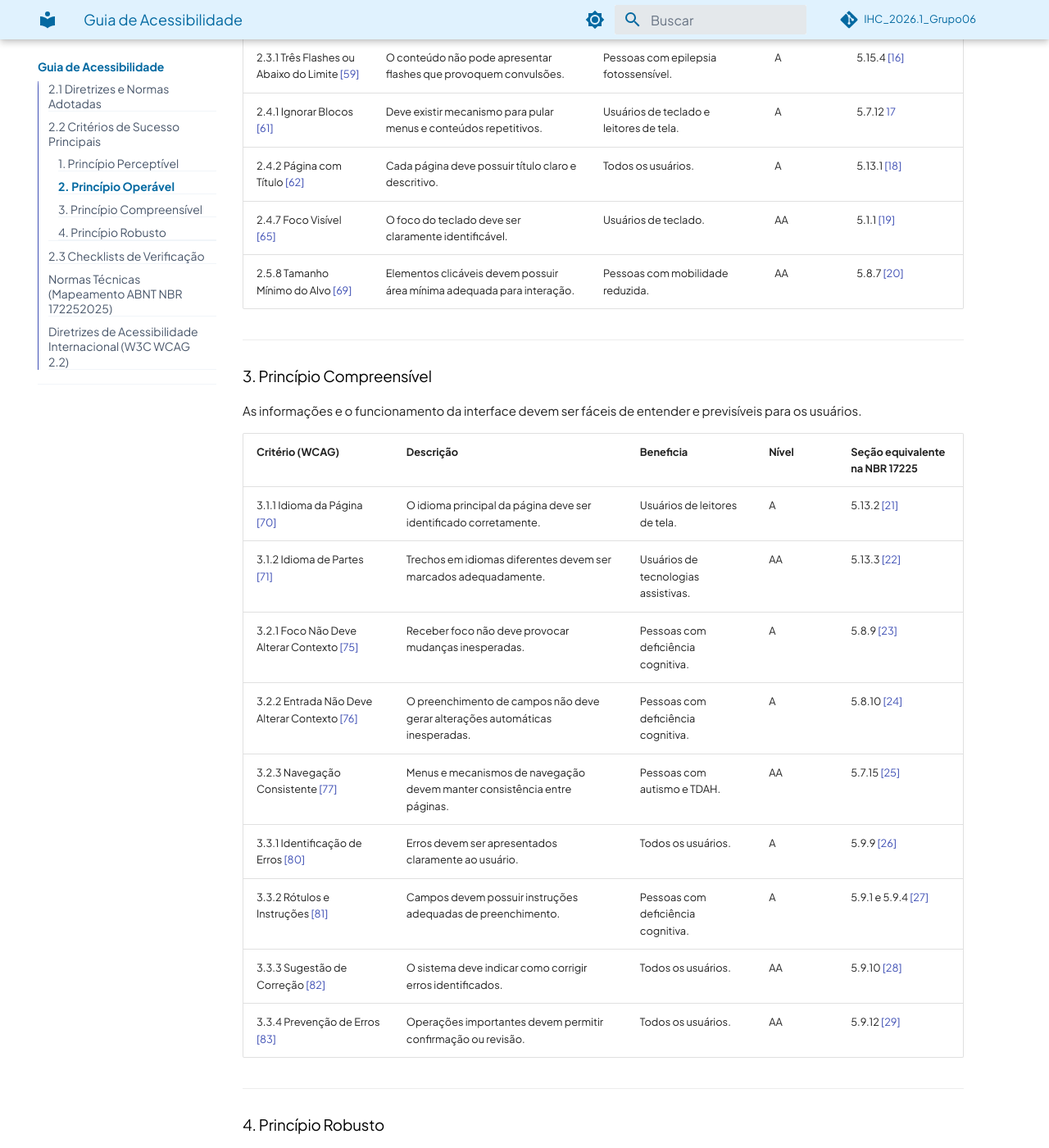
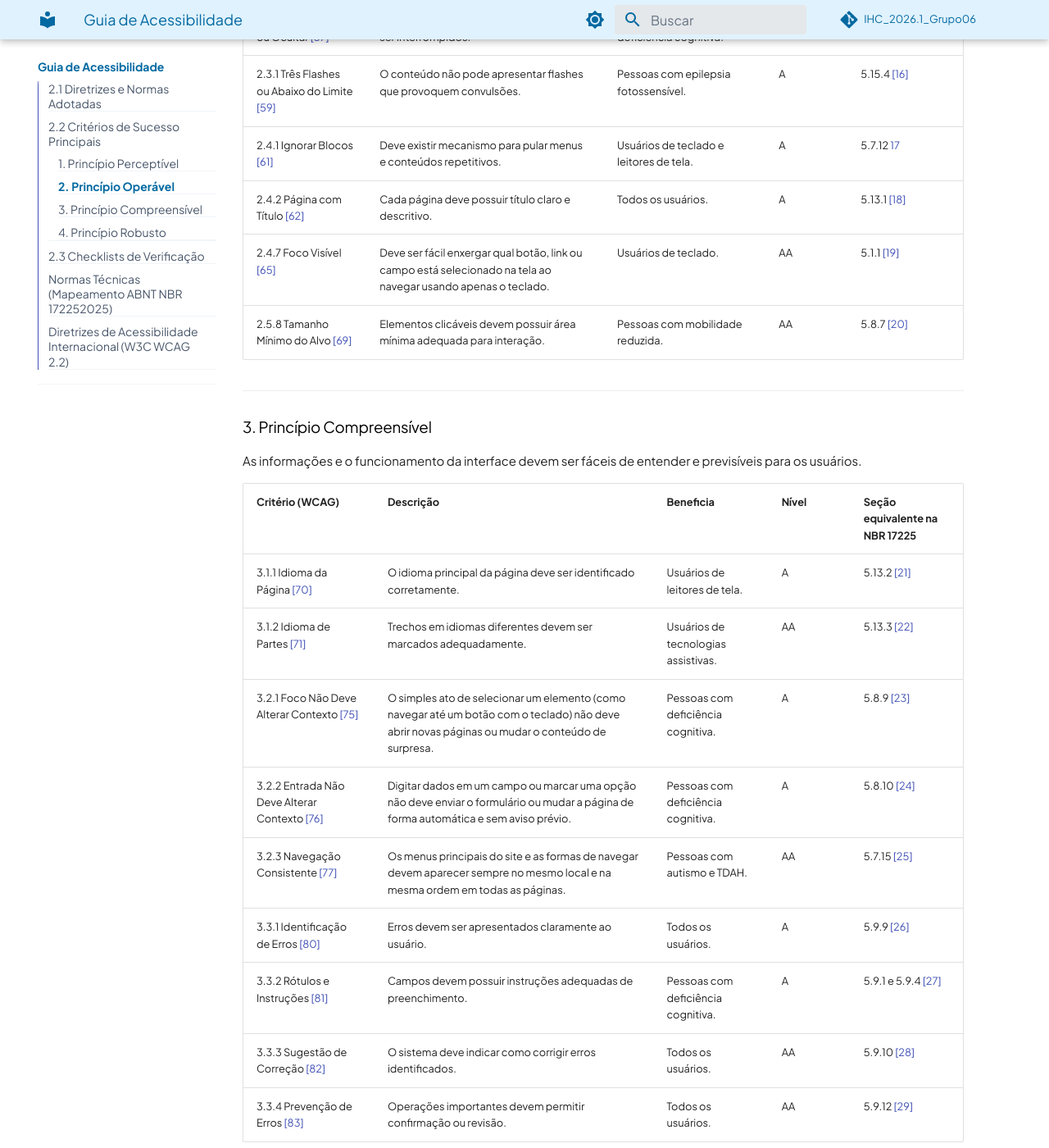
Before and after one commit to UnB-IHC/IHC_2026.1_Grupo06, an MkDocs documentation site: the page built from docs/2_acessibilidade.md, in a window 1280 px wide and 1400 px high, scrolled down 2380 px. Shown: the whole window at 82% size. Built offline with MkDocs 1.6.1 and Material for MkDocs 9.7.7, drawn with Linux system fonts in a browser that asks for light colours; some of the changed text lies outside the part shown.

Commit message:
feat: mudança na descrição de alguns itens do guia de acessibilidade

```diff
--- a/docs/2_acessibilidade.md
+++ b/docs/2_acessibilidade.md
@@ -35,7 +35,7 @@
 | 1.2.2 Legendas [[37]](#ref-wcag-37) | Vídeos gravados devem possuir legendas sincronizadas para conteúdos falados. | Pessoas surdas ou com deficiência auditiva. | A | 5.14.2 [[2]](#ref-nbr-2)|
 | 1.2.4 Legendas para Conteúdo ao Vivo [[39]](#ref-wcag-39) | Transmissões ao vivo devem disponibilizar legendas em tempo real. | Pessoas surdas. | AA | 5.14.9 [[3]](#ref-nbr-3)|
 | 1.2.5 Audiodescrição [[38]](#ref-wcag-38)  | Informações visuais relevantes devem ser descritas verbalmente. | Pessoas cegas ou com baixa visão. | AA | 5.14.4 [[4]](#ref-nbr-4)|
-| 1.3.1 Informação e Relações [[41]](#ref-wcag-41)  | Estruturas visuais devem ser representadas semanticamente no código. | Usuários de tecnologias assistivas. | A | 5.3.1 [[5]](#ref-nbr-5), 5.4.1 [[5]](#ref-nbr-5), 5.5.1 [[6]](#ref-nbr-6), 5.6.1 [[7]](#ref-nbr-7)|
+| 1.3.1 Informação e Relações [[41]](#ref-wcag-41)  | A estrutura e a organização visual da página devem ser feitas de modo que os leitores de tela consigam entender a ordem correta das informações. | Usuários de tecnologias assistivas. | A | 5.3.1 [[5]](#ref-nbr-5), 5.4.1 [[5]](#ref-nbr-5), 5.5.1 [[6]](#ref-nbr-6), 5.6.1 [[7]](#ref-nbr-7)|
 | 1.4.1 Uso da Cor [[46]](#ref-wcag-46)| A cor não deve ser o único meio para transmitir informação. | Pessoas com daltonismo. | A | 5.11.1 [[8]](#ref-nbr-8)|
 | 1.4.3 Contraste Mínimo [[47]](#ref-wcag-47)| Textos devem possuir contraste adequado em relação ao fundo. | Pessoas com baixa visão e idosos. | AA | 5.11.3 [[9]](#ref-nbr-9)|
 | 1.4.10 Reflow [[50]](#ref-wcag-50) | O conteúdo deve adaptar-se a diferentes tamanhos de tela sem exigir rolagem horizontal excessiva. | Usuários com ampliação de tela. | AA | 5.10.4 [[10]](#ref-nbr-10)|
@@ -57,7 +57,7 @@
 | 2.3.1 Três Flashes ou Abaixo do Limite [[59]](#ref-wcag-59) | O conteúdo não pode apresentar flashes que provoquem convulsões. | Pessoas com epilepsia fotossensível. | A | 5.15.4 [[16]](#ref-nbr-16)|
 | 2.4.1 Ignorar Blocos [[61]](#ref-wcag-61)| Deve existir mecanismo para pular menus e conteúdos repetitivos. | Usuários de teclado e leitores de tela. | A | 5.7.12 [17](#ref-nbr-17)|
 | 2.4.2 Página com Título [[62]](#ref-wcag-62) | Cada página deve possuir título claro e descritivo. | Todos os usuários. | A | 5.13.1 [[18]](#ref-nbr-18)|
-| 2.4.7 Foco Visível [[65]](#ref-wcag-65) | O foco do teclado deve ser claramente identificável. | Usuários de teclado. | AA | 5.1.1 [[19]](#ref-nbr-19)|
+| 2.4.7 Foco Visível [[65]](#ref-wcag-65) | Deve ser fácil enxergar qual botão, link ou campo está selecionado na tela ao navegar usando apenas o teclado. | Usuários de teclado. | AA | 5.1.1 [[19]](#ref-nbr-19)|
 | 2.5.8 Tamanho Mínimo do Alvo [[69]](#ref-wcag-69) | Elementos clicáveis devem possuir área mínima adequada para interação. | Pessoas com mobilidade reduzida. | AA | 5.8.7 [[20]](#ref-nbr-20)|
 
 ---
@@ -70,9 +70,9 @@
 | :--- | :--- | :--- | :--- | :--- |
 | 3.1.1 Idioma da Página [[70]](#ref-wcag-70) | O idioma principal da página deve ser identificado corretamente. | Usuários de leitores de tela. | A | 5.13.2 [[21]](#ref-nbr-21)|
 | 3.1.2 Idioma de Partes [[71]](#ref-wcag-71)  | Trechos em idiomas diferentes devem ser marcados adequadamente. | Usuários de tecnologias assistivas. | AA | 5.13.3 [[22]](#ref-nbr-22)|
-| 3.2.1 Foco Não Deve Alterar Contexto [[75]](#ref-wcag-75) | Receber foco não deve provocar mudanças inesperadas. | Pessoas com deficiência cognitiva. | A | 5.8.9 [[23]](#ref-nbr-23)|
-| 3.2.2 Entrada Não Deve Alterar Contexto [[76]](#ref-wcag-76) | O preenchimento de campos não deve gerar alterações automáticas inesperadas. | Pessoas com deficiência cognitiva. | A | 5.8.10 [[24]](#ref-nbr-24)|
-| 3.2.3 Navegação Consistente [[77]](#ref-wcag-) | Menus e mecanismos de navegação devem manter consistência entre páginas. | Pessoas com autismo e TDAH. | AA | 5.7.15 [[25]](#ref-nbr-25)|
+| 3.2.1 Foco Não Deve Alterar Contexto [[75]](#ref-wcag-75) | O simples ato de selecionar um elemento (como navegar até um botão com o teclado) não deve abrir novas páginas ou mudar o conteúdo de surpresa. | Pessoas com deficiência cognitiva. | A | 5.8.9 [[23]](#ref-nbr-23)|
+| 3.2.2 Entrada Não Deve Alterar Contexto [[76]](#ref-wcag-76) | Digitar dados em um campo ou marcar uma opção não deve enviar o formulário ou mudar a página de forma automática e sem aviso prévio. | Pessoas com deficiência cognitiva. | A | 5.8.10 [[24]](#ref-nbr-24)|
+| 3.2.3 Navegação Consistente [[77]](#ref-wcag-) | Os menus principais do site e as formas de navegar devem aparecer sempre no mesmo local e na mesma ordem em todas as páginas. | Pessoas com autismo e TDAH. | AA | 5.7.15 [[25]](#ref-nbr-25)|
 | 3.3.1 Identificação de Erros [[80]](#ref-wcag-80) | Erros devem ser apresentados claramente ao usuário. | Todos os usuários. | A | 5.9.9 [[26]](#ref-nbr-26)|
 | 3.3.2 Rótulos e Instruções [[81]](#ref-wcag-81) | Campos devem possuir instruções adequadas de preenchimento. | Pessoas com deficiência cognitiva. | A | 5.9.1 e 5.9.4 [[27]](#ref-nbr-27)|
 | 3.3.3 Sugestão de Correção [[82]](#ref-wcag-82)  | O sistema deve indicar como corrigir erros identificados. | Todos os usuários. | AA | 5.9.10 [[28]](#ref-nbr-27)|
@@ -88,6 +88,7 @@
 | :--- | :--- | :--- | :--- | :--- |
 | 4.1.2 Nome, Função e Valor [[88]](#ref-wcag-88) | Componentes devem informar corretamente seu nome, função e estado. | Usuários de leitores de tela. | A | 5.13.10 e 5.13.12 [[30]](#ref-nbr-30)|
 | 4.1.3 Mensagens de Status [[89]](#ref-wcag-89) | Mudanças dinâmicas devem ser anunciadas adequadamente. | Pessoas cegas e usuários de leitores de tela. | AA | 5.13.8 [[31]](#ref-nbr-31)|
+
 
 ---
 
```
